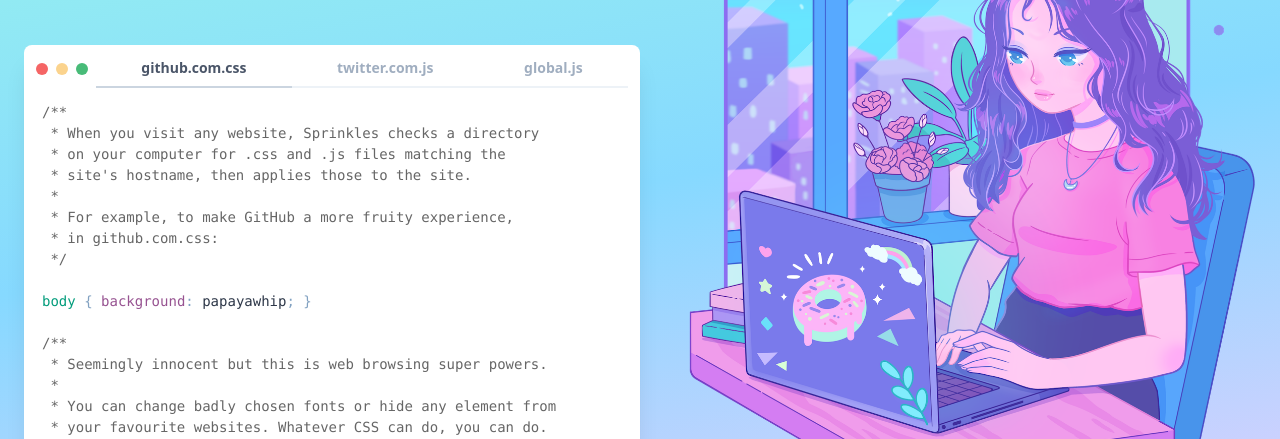
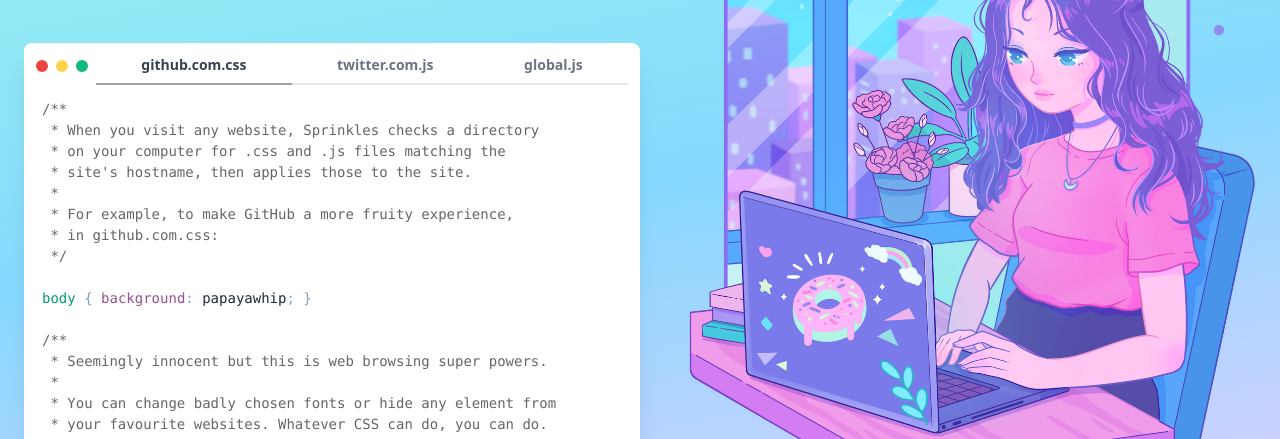
Before and after one commit to brnbw/getsprinkles.app, a website built with Parcel: page src/index.html in a window 1280 px wide. Shown: the part 361-800 px from the top of the page. Built offline with nearby package versions, Linux system fonts and the light colour scheme; some packages are replaced by stand-ins of ours; files whose address does not match are found by name.

Commit message:
Upgrade things

```diff
--- a/postcss.config.js
+++ /dev/null
@@ -1,10 +0,0 @@
-const plugins = [
-  require("postcss-import"),
-  require("tailwindcss"),
-  require("postcss-preset-env")({
-    autoprefixer: { flexbox: "no-2009" },
-    stage: 1
-  }),
-];
-
-module.exports = { plugins };
--- a/src/BasierCircle/font-face.css
+++ b/src/BasierCircle/font-face.css
@@ -1,45 +1,45 @@
 @font-face {
   font-family: "Basier Circle Embedded";
-  src: url("basiercircle-regular-webfont.eot");
-  src: url("basiercircle-regular-webfont.eot?#iefix")
+  src: url("BasierCircle/basiercircle-regular-webfont.eot");
+  src: url("BasierCircle/basiercircle-regular-webfont.eot?#iefix")
       format("embedded-opentype"),
-    url("basiercircle-regular-webfont.woff2") format("woff2"),
-    url("basiercircle-regular-webfont.woff") format("woff"),
-    url("basiercircle-regular-webfont.ttf") format("truetype");
+    url("BasierCircle/basiercircle-regular-webfont.woff2") format("woff2"),
+    url("BasierCircle/basiercircle-regular-webfont.woff") format("woff"),
+    url("BasierCircle/basiercircle-regular-webfont.ttf") format("truetype");
   font-weight: 400;
   font-style: normal;
 }
 
 @font-face {
   font-family: "Basier Circle Embedded";
-  src: url("basiercircle-medium-webfont.eot");
-  src: url("basiercircle-medium-webfont.eot?#iefix") format("embedded-opentype"),
-    url("basiercircle-medium-webfont.woff2") format("woff2"),
-    url("basiercircle-medium-webfont.woff") format("woff"),
-    url("basiercircle-medium-webfont.ttf") format("truetype");
+  src: url("BasierCircle/basiercircle-medium-webfont.eot");
+  src: url("BasierCircle/basiercircle-medium-webfont.eot?#iefix") format("embedded-opentype"),
+    url("BasierCircle/basiercircle-medium-webfont.woff2") format("woff2"),
+    url("BasierCircle/basiercircle-medium-webfont.woff") format("woff"),
+    url("BasierCircle/basiercircle-medium-webfont.ttf") format("truetype");
   font-weight: 500;
   font-style: normal;
 }
 
 @font-face {
   font-family: "Basier Circle Embedded";
-  src: url("basiercircle-semibold-webfont.eot");
-  src: url("basiercircle-semibold-webfont.eot?#iefix")
+  src: url("BasierCircle/basiercircle-semibold-webfont.eot");
+  src: url("BasierCircle/basiercircle-semibold-webfont.eot?#iefix")
       format("embedded-opentype"),
-    url("basiercircle-semibold-webfont.woff2") format("woff2"),
-    url("basiercircle-semibold-webfont.woff") format("woff"),
-    url("basiercircle-semibold-webfont.ttf") format("truetype");
+    url("BasierCircle/basiercircle-semibold-webfont.woff2") format("woff2"),
+    url("BasierCircle/basiercircle-semibold-webfont.woff") format("woff"),
+    url("BasierCircle/basiercircle-semibold-webfont.ttf") format("truetype");
   font-weight: 600;
   font-style: normal;
 }
 
 @font-face {
   font-family: "Basier Circle Embedded";
-  src: url("basiercircle-bold-webfont.eot");
-  src: url("basiercircle-bold-webfont.eot?#iefix") format("embedded-opentype"),
-    url("basiercircle-bold-webfont.woff2") format("woff2"),
-    url("basiercircle-bold-webfont.woff") format("woff"),
-    url("basiercircle-bold-webfont.ttf") format("truetype");
+  src: url("BasierCircle/basiercircle-bold-webfont.eot");
+  src: url("BasierCircle/basiercircle-bold-webfont.eot?#iefix") format("embedded-opentype"),
+    url("BasierCircle/basiercircle-bold-webfont.woff2") format("woff2"),
+    url("BasierCircle/basiercircle-bold-webfont.woff") format("woff"),
+    url("BasierCircle/basiercircle-bold-webfont.ttf") format("truetype");
   font-weight: 700;
   font-style: normal;
 }
--- a/src/index.html
+++ b/src/index.html
@@ -57,7 +57,7 @@
                 >
                   <div class="flex flex-none space-x-2">
                     <span class="h-3 w-3 bg-red-500 rounded-full"></span>
-                    <span class="h-3 w-3 bg-orange-300 rounded-full"></span>
+                    <span class="h-3 w-3 bg-yellow-300 rounded-full"></span>
                     <span class="h-3 w-3 bg-green-500 rounded-full"></span>
                   </div>
                   <div class="w-2"></div>
```
Also changed, not shown: package.json (+9 -5 lines), .postcssrc (added), 1 other file.
